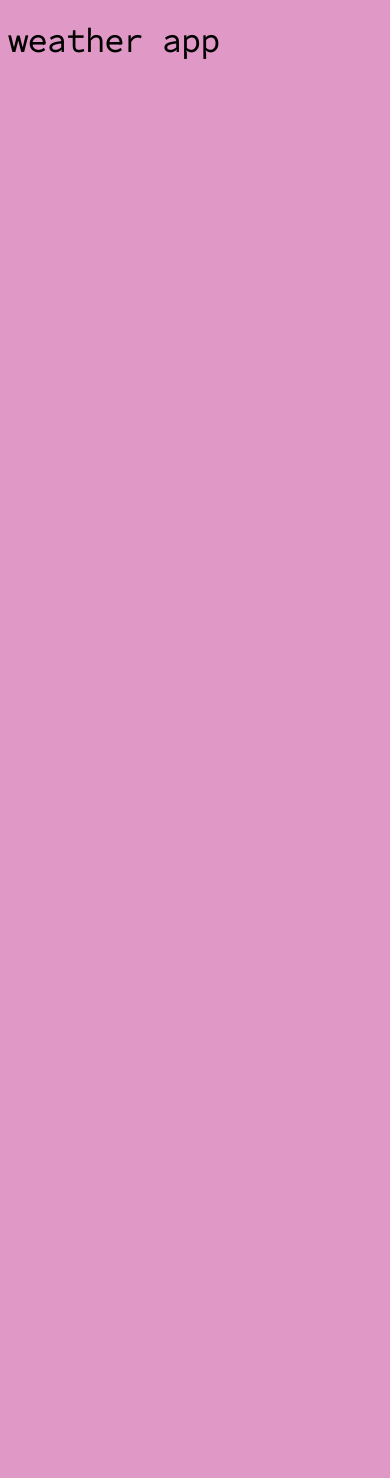
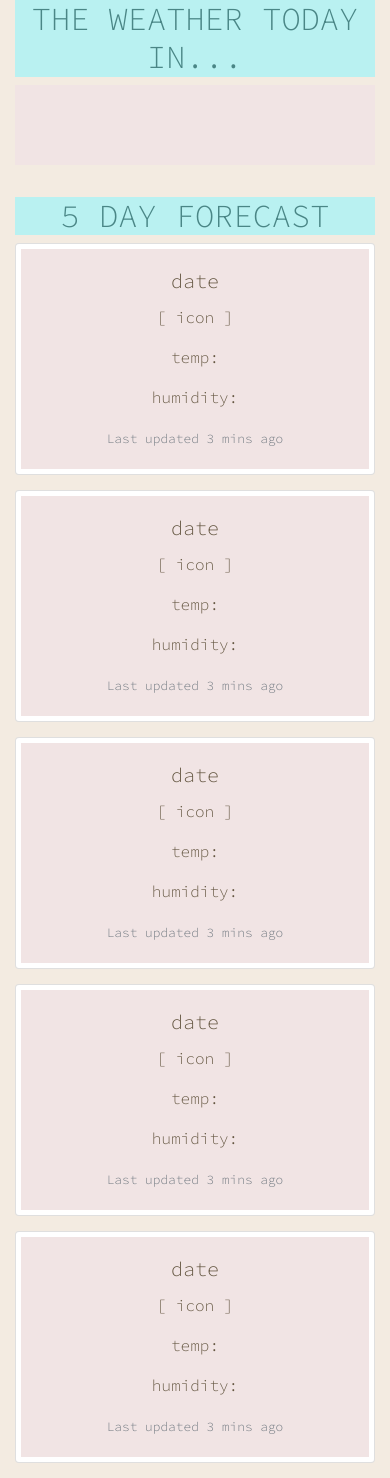
Before and after one commit to claudialove/weather-app, a plain HTML site: page index.html in a window 390 px wide. Before the commit the page ends 844 px from the top, so only its background shows below. Drawn offline with nearby package versions, Linux system fonts and the light colour scheme; no server answers.

Commit message:
designed and flexibly responsive site with working API GET to display todays forecast

```diff
--- a/index.html
+++ b/index.html
@@ -1,24 +1,144 @@
 <!DOCTYPE html>
 <html lang="en">
 <head>
+  <!-- google fonts used -->
     <link href="https://fonts.googleapis.com/css2?family=Source+Code+Pro:wght@300&display=swap" rel="stylesheet">
+
+ <!-- bootstrap css -->
+    <link rel="stylesheet" href="https://maxcdn.bootstrapcdn.com/bootstrap/4.0.0/css/bootstrap.min.css" integrity="sha384-Gn5384xqQ1aoWXA+058RXPxPg6fy4IWvTNh0E263XmFcJlSAwiGgFAW/dAiS6JXm" crossorigin="anonymous">
+
+<!-- local style sheet -->
+    <link rel="stylesheet" href="style.css">
     <meta charset="UTF-8">
     <meta name="viewport" content="width=device-width, initial-scale=1.0">
-    <link rel="stylesheet" href="style.css">
 
-    <title>Weather App</title>
+    <title>THE WEATHER TODAY IN...</title>
 </head>
 
 <body>
     <!-- need a title bar -->
+    <div class = "container-fluid">
+    <div class="page-header" id="today">
+      <h2>THE WEATHER TODAY IN...</h2>
+    </div>
+
     <!-- need a form with search and a saved list (left rail) -->
-    <!-- need a display card for body -->
-    <!-- need 5 display cards for 5 day forecast with title -->
-
-    <h1>weather app</h1>
 
 
+    <!-- need a display card for body -->
+    <div class="jumbotron jumbotron-fluid">
+        <div class="container">
+          <h1 class="display-4" id="city-display"></h1>
+          <p class="lead" id="temp"><h1></h1></p>
+          <p class="lead" id="humidity"></p>
+          <p class="lead" id="wind-speed"></p>
+        </div>
+      </div>
 
+      <!-- border for 5 day forecast -->
+      <div class="page-header" id="fiveday">
+        <h2>5 DAY FORECAST</h2>
+      </div>
+
+    <!-- need 5 display cards for 5 day forecast with title -->
+    <div class="card-group">
+        <div class="card">
+          <div class="card-body">
+            <h5 class="card-title" id="day1-date">date</h5>
+            <p class="card-text" id="day1-icon">[ icon ]</p>
+            <p class="card-text" id="day1-temp">temp: </p>
+            <p class="card-text" id="day1-humidity">humidity: </p>
+            <p class="card-text"><small class="text-muted">Last updated 3 mins ago</small></p>
+          </div>
+        </div>
+        <div class="card">
+          <div class="card-body">
+            <h5 class="card-title" id="day2-date">date</h5>
+            <p class="card-text" id="day2-icon">[ icon ]</p>
+            <p class="card-text" id="day2-temp">temp: </p>
+            <p class="card-text" id="day2-humidity">humidity: </p>
+            <p class="card-text"><small class="text-muted">Last updated 3 mins ago</small></p>
+          </div>
+        </div>
+        <div class="card">
+            <div class="card-body">
+              <h5 class="card-title" id="day3-date">date</h5>
+              <p class="card-text" id="day3-icon">[ icon ]</p>
+              <p class="card-text" id="day3-temp">temp: </p>
+              <p class="card-text" id="day3-humidity">humidity: </p>
+              <p class="card-text"><small class="text-muted">Last updated 3 mins ago</small></p>
+            </div>
+          </div>
+          <div class="card">
+            <div class="card-body">
+              <h5 class="card-title" id="day4-date">date</h5>
+              <p class="card-text" id="day4-icon">[ icon ]</p>
+              <p class="card-text" id="day4-temp">temp: </p>
+              <p class="card-text" id="day4-humidity">humidity: </p>
+              <p class="card-text"><small class="text-muted">Last updated 3 mins ago</small></p>
+            </div>
+          </div>
+        <div class="card">
+          <div class="card-body">
+            <h5 class="card-title" id="day5-date">date</h5>
+            <p class="card-text" id="day5-icon">[ icon ]</p>
+            <p class="card-text" id="day5-temp">temp: </p>
+            <p class="card-text" id="day5-humidity">humidity: </p>
+            <p class="card-text"><small class="text-muted">Last updated 3 mins ago</small></p>
+          </div>
+        </div>
+      </div>
+
+
+  <!--for AJAX/jquery-->
+  <script src="https://cdnjs.cloudflare.com/ajax/libs/jquery/3.2.1/jquery.min.js"></script>
+<script>
+var APIKey = "510f5ff0cb0a45dc6e2c8d7c150ce80e";
+
+// Here we are building the URL we need to query the database
+var queryURL = "https://api.openweathermap.org/data/2.5/weather?q=Fairfax,Virginia&appid=" + APIKey;
+
+   // We then created an AJAX call
+   $.ajax({
+    url: queryURL,
+    method: "GET"
+  }).then(function(response) {
+    console.log(queryURL);
+    console.log(response);
+    console.log(response.main.temp);
+
+    //grab data from api and put in variables
+    var city = response.name;
+    var wind = response.wind;
+    var windSpeed = wind.speed;
+    var windDeg = wind.deg;
+    var humidity = response.main.humidity;
+    var tempK = response.main.temp;
+
+    //convert kelvin temp to F
+    var tempF = Math.floor(parseInt(tempK) - 273.15) * 1.80 + 32;
+
+    // Create CODE HERE to transfer content to HTML
+    $("#city-display").text( city);
+    $("#temp").text("Temperature: " + tempF + " °");
+    $("#humidity").text("Humidity is: " + humidity + " %");
+    $("#wind-speed").text("Wind speed of: " + windSpeed + "mph");
+    $("#wind-speed").text("Wind speed of: " + windSpeed + "mph");
+
+
+  });
+</script>
+
+
+    <!-- bootstrap js links -->
+    <script src="https://code.jquery.com/jquery-3.2.1.slim.min.js" integrity="sha384-KJ3o2DKtIkvYIK3UENzmM7KCkRr/rE9/Qpg6aAZGJwFDMVNA/GpGFF93hXpG5KkN" crossorigin="anonymous"></script>
+    <script src="https://cdnjs.cloudflare.com/ajax/libs/popper.js/1.12.9/umd/popper.min.js" integrity="sha384-ApNbgh9B+Y1QKtv3Rn7W3mgPxhU9K/ScQsAP7hUibX39j7fakFPskvXusvfa0b4Q" crossorigin="anonymous"></script>
+    <script src="https://maxcdn.bootstrapcdn.com/bootstrap/4.0.0/js/bootstrap.min.js" integrity="sha384-JZR6Spejh4U02d8jOt6vLEHfe/JQGiRRSQQxSfFWpi1MquVdAyjUar5+76PVCmYl" crossorigin="anonymous"></script>
+
+    <!-- local javascript file -->
     <script src="script.js"></script>
 </body>
 </html>
+
+
+<body>
--- a/style.css
+++ b/style.css
@@ -1,4 +1,32 @@
 body {
     font-family: 'Source Code Pro', monospace;
-    background: rgba(221, 142, 192, 0.9);
+    background:rgb(243, 235, 225);
 }
+
+#today {
+    font-size: 1.2em;
+    text-align: center;
+    background: rgb(185, 241, 241);
+    color: rgb(74, 134, 134);
+}
+
+.jumbotron-fluid {
+    text-align: center;
+    background: rgb(241, 228, 228);
+    color:  rgb(100, 86, 65);
+}
+
+#fiveday {
+    font-size: 1.2em;
+    text-align: center;
+    background: rgb(185, 241, 241);
+    color: rgb(74, 134, 134);
+}
+
+.card-body {
+    text-align: center;
+    background: rgb(241, 228, 228);
+    color:  rgb(100, 86, 65);
+    margin: 5px;
+    xport:rgb(243, 235, 225);
+}
```
Also changed, not shown: script.js (line endings or trailing spaces).
